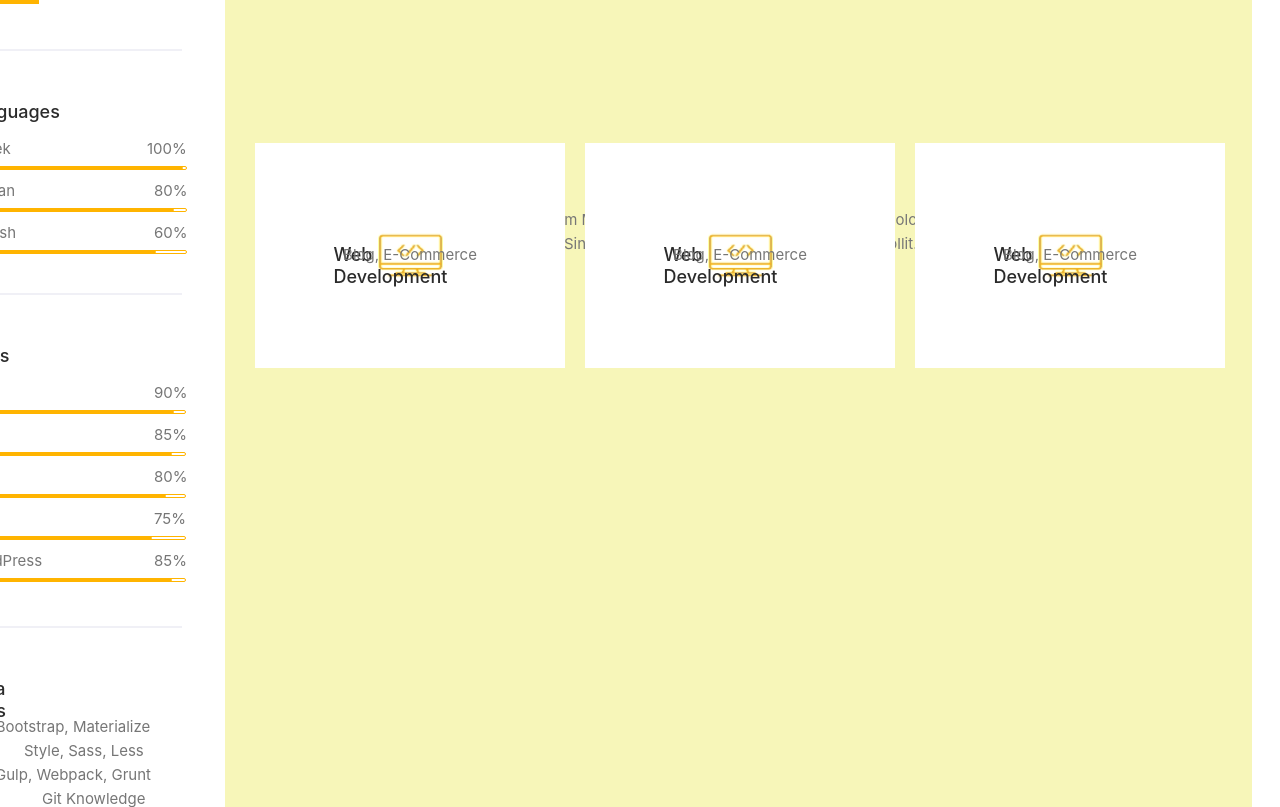
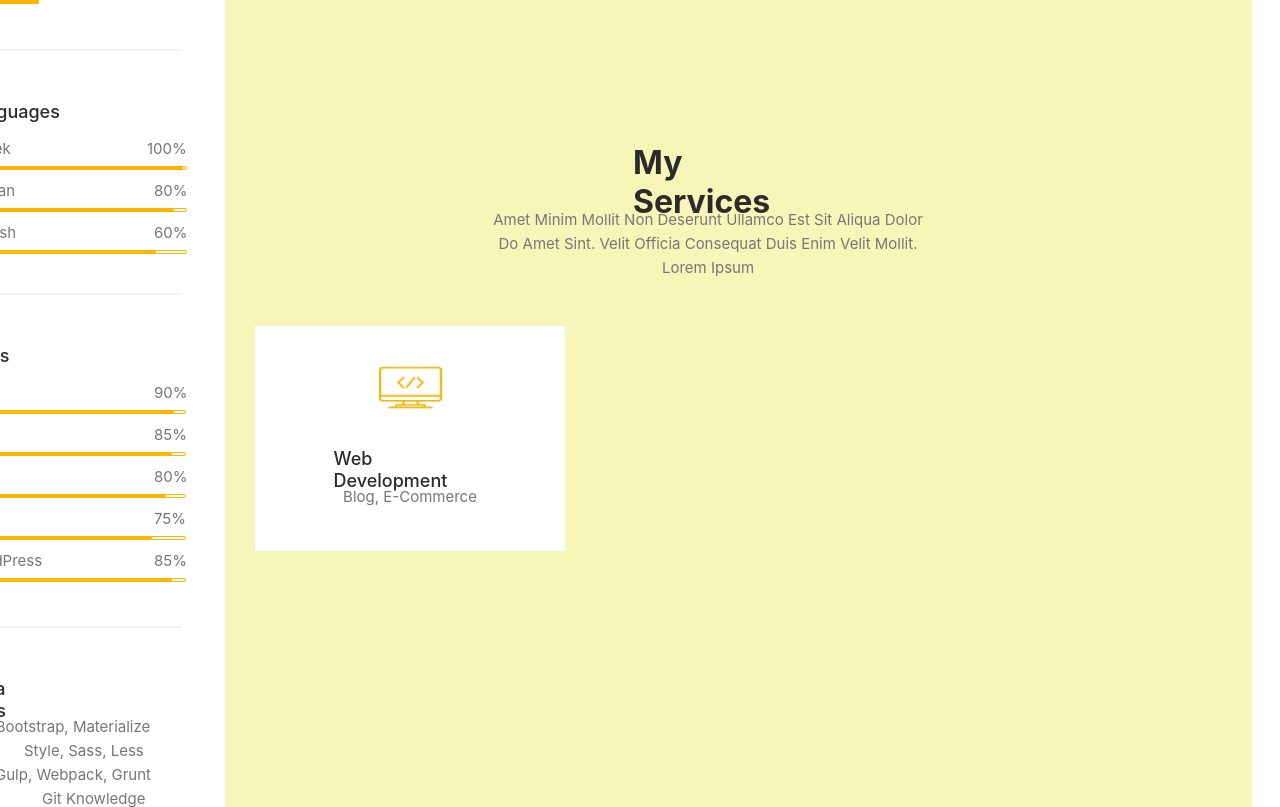
Before and after one commit to Billy-Bek/reja, a Node server app: template views/author.ejs in a window 1280 px wide; the page is wider, and only the part inside the window is pictured. Shown: the part 503-1310 px from the top of that part. Run offline with Node 20, Linux system fonts and the light colour scheme; the template is opened without the code that fills it, so the values that code supplies are empty.

Commit message:
fix:fixed

```diff
--- a/public/main.css
+++ b/public/main.css
@@ -965,8 +965,8 @@
     letter-spacing: 0%;
     text-align: left;
     text-transform: capitalize;
-/*
-    margin: 0 399px 613px 378px; */
+
+    margin: 0 399px 613px 378px;
 }
 
 .main_frame .midd_bott .midd_type2 {
@@ -996,7 +996,7 @@
     justify-content: center;
     align-items: center;
 
-    /* margin: 183px 660px 245px 0; */
+    margin: 183px 660px 245px 0;
     background: rgb(255, 255, 255);
 }
 
@@ -1005,7 +1005,7 @@
     width: 65px;
     height: 53px;
 
-    /* margin: 35px 122px 136px 122px; */
+    margin: 35px 122px 136px 122px;
     background: rgb(255, 180, 0);
 }
 
@@ -1023,7 +1023,7 @@
     text-align: left;
     text-transform: capitalize;
 
-    /* margin: 122px 76px 81px 76px; */
+    margin: 122px 76px 81px 76px;
 }
 
 .main_frame .midd_bott .bott_tupy_blog{
@@ -1040,7 +1040,7 @@ position: absolute;
     text-align: center;
     text-transform: capitalize;
 
-    /* margin: 159px 88px 42px 88px; */
+    margin: 159px 88px 42px 88px;
 }
 
 .main_box_bott {
--- a/views/author.ejs
+++ b/views/author.ejs
@@ -183,26 +183,11 @@
                 <div class="midd_type2">Amet minim mollit non deserunt ullamco est sit aliqua dolor do
                     amet sint. Velit officia consequat duis enim velit mollit. lorem
                     ipsum</div>
-                    <div class="main_box_bott">
                     <div class="midd_1_box">
                       <img src="btn_icon/code1.jpeg" class="bott_icons_1" alt="">
                     <div class="bott_tupy_web">Web Development</div>
                     <div class="bott_tupy_blog">Blog, E-commerce</div>
                     </div>
-                    <div class="midd_1_box">
-                        <img src="btn_icon/code1.jpeg" class="bott_icons_1" alt="">
-                      <div class="bott_tupy_web">Web Development</div>
-                      <div class="bott_tupy_blog">Blog, E-commerce</div>
-                      </div>
-                      <div class="midd_1_box">
-                        <img src="btn_icon/code1.jpeg" class="bott_icons_1" alt="">
-                      <div class="bott_tupy_web">Web Development</div>
-                      <div class="bott_tupy_blog">Blog, E-commerce</div>
-                      </div>
-
-                </div>
-
-
             </div>
         </div>
         <div class="right_frame">
```
